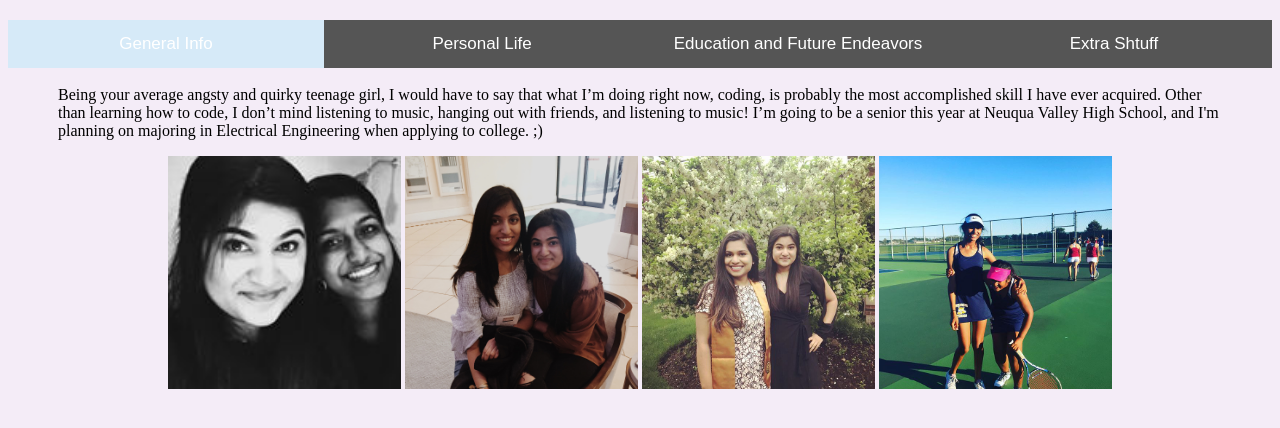
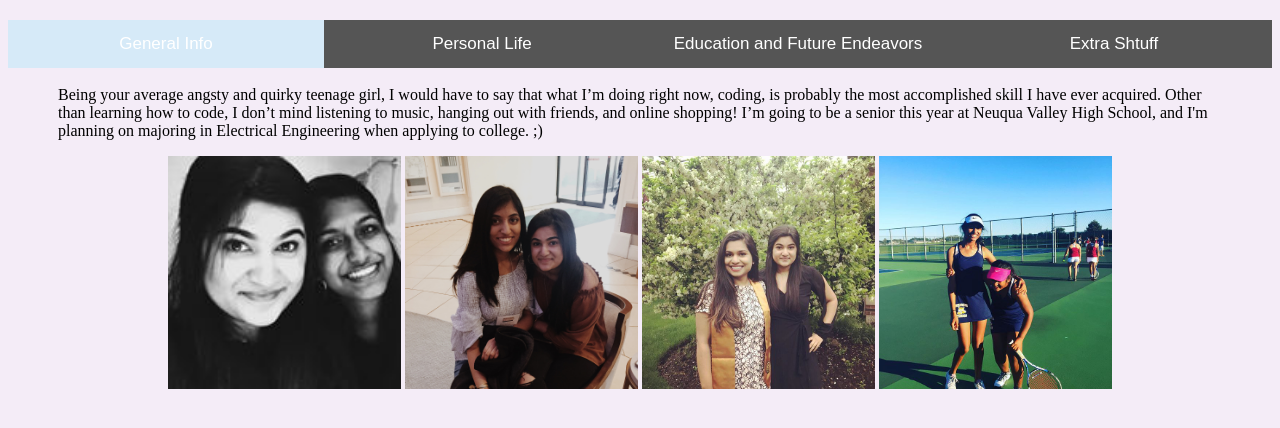
Before and after one commit to nbeesett/navibeesetti.github.io, a plain HTML site: page index.html in a window 1280 px wide. Shown: the part 66-494 px from the top of the page. Drawn offline with nearby package versions, Linux system fonts and the light colour scheme; a web font is replaced by a local one.

Commit message:
Update index.html

```diff
--- a/index.html
+++ b/index.html
@@ -207,7 +207,7 @@ function showSlides() {
     <button class="tablink" onclick="openCity('Extra-Shtuff', this, '#D6EAF8')">Extra Shtuff</button>
     <div id="General-Info" class="tabcontent">
     <div class ="group1">
-      <p>Being your average angsty and quirky teenage girl, I would have to say that what I’m doing right now, coding, is probably the most accomplished skill I have ever acquired. Other than learning how to code, I don’t mind listening to music, hanging out with friends, and listening to music! I’m going to be a senior this year at Neuqua Valley High School, and I'm planning on majoring in Electrical Engineering when applying to college. ;)
+      <p>Being your average angsty and quirky teenage girl, I would have to say that what I’m doing right now, coding, is probably the most accomplished skill I have ever acquired. Other than learning how to code, I don’t mind listening to music, hanging out with friends, and online shopping! I’m going to be a senior this year at Neuqua Valley High School, and I'm planning on majoring in Electrical Engineering when applying to college. ;)
       </p>
     </div>
     <div class ="profilepic">
```
